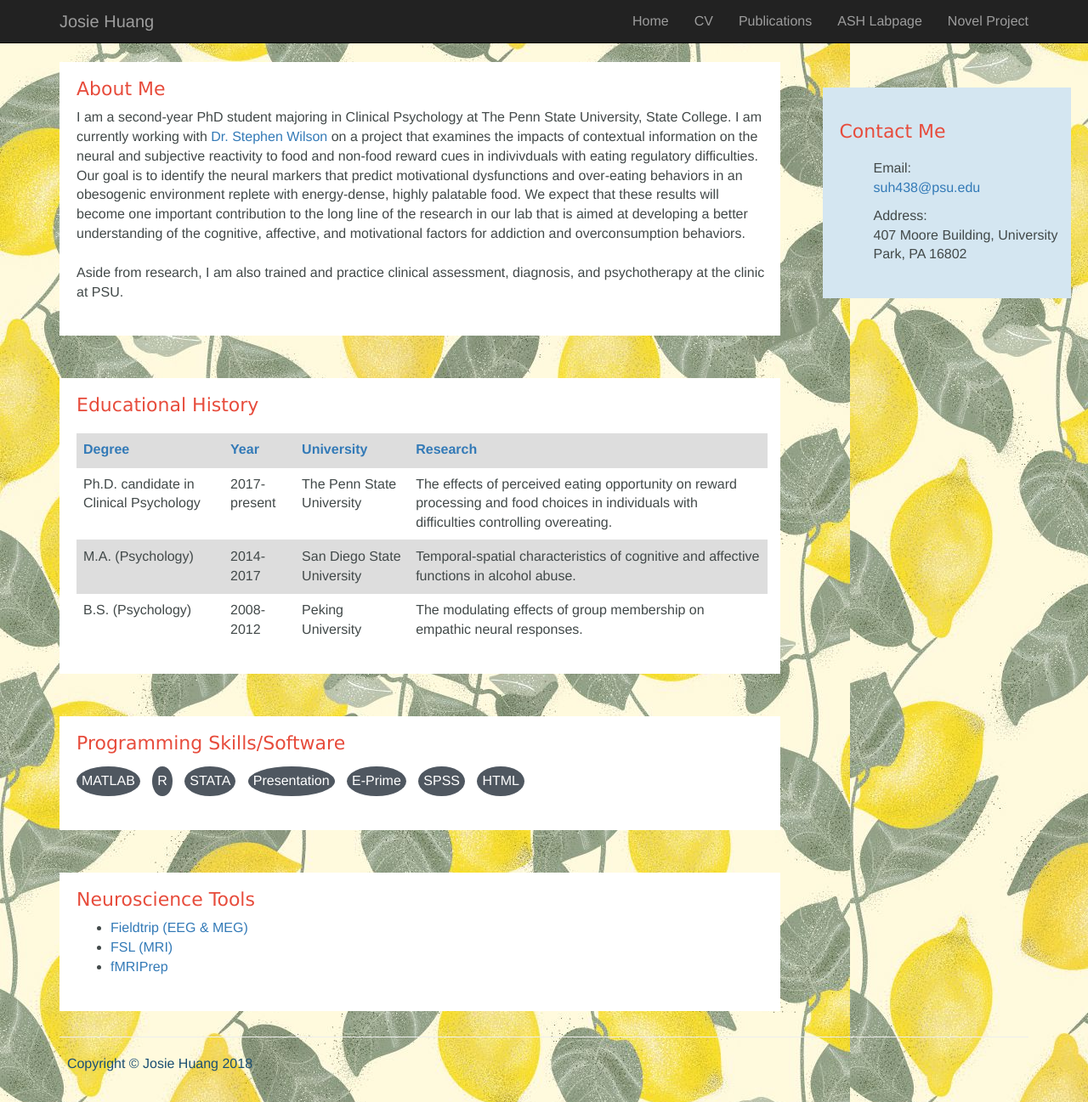
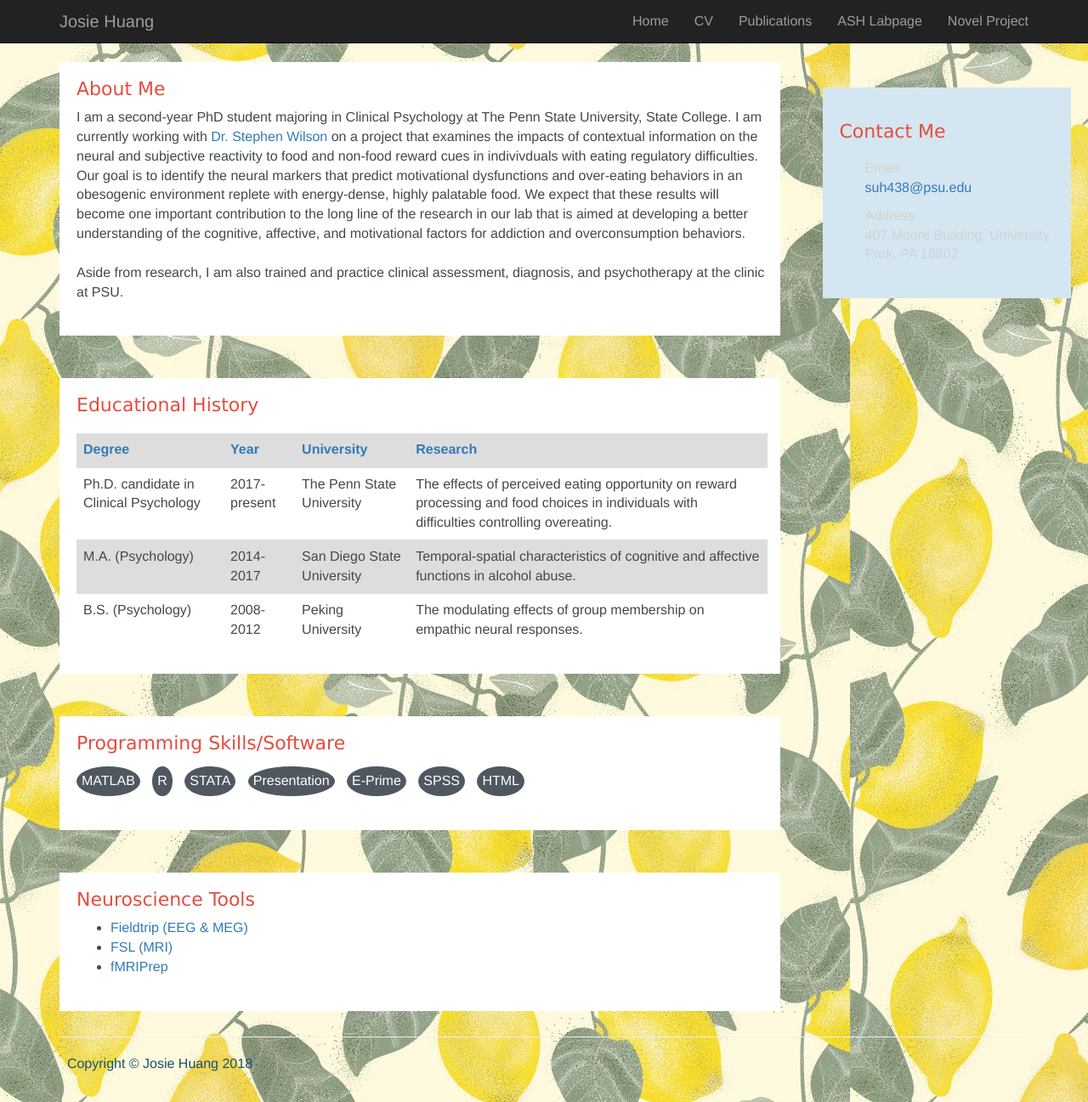
Before and after one commit to josie-shuang/josie-shuang.github.io, a Jekyll site: the page built from index.html, in a window 1280 px wide and 1297 px high. Shown: the whole window at 85% size. Built offline with Jekyll 4.4.1, drawn with Linux system fonts in a browser that asks for light colours.

Commit message:
Update main_style.css

```diff
--- a/css/main_style.css
+++ b/css/main_style.css
@@ -144,6 +144,8 @@ hr{
 #ContactInfo li{
 	list-style-type: none;
 	padding-top: 10px;
+	color: #D0D3D4;
+	margin-left: -10px;
 }
 
 #novel body {
```
